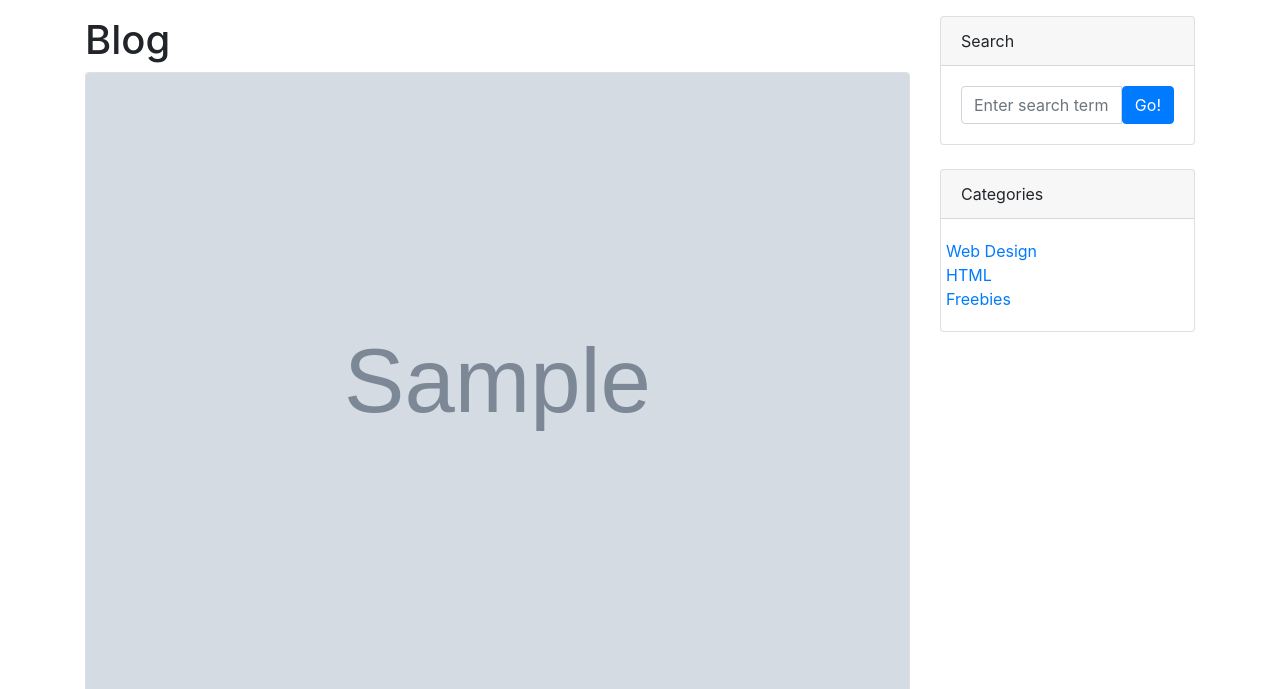
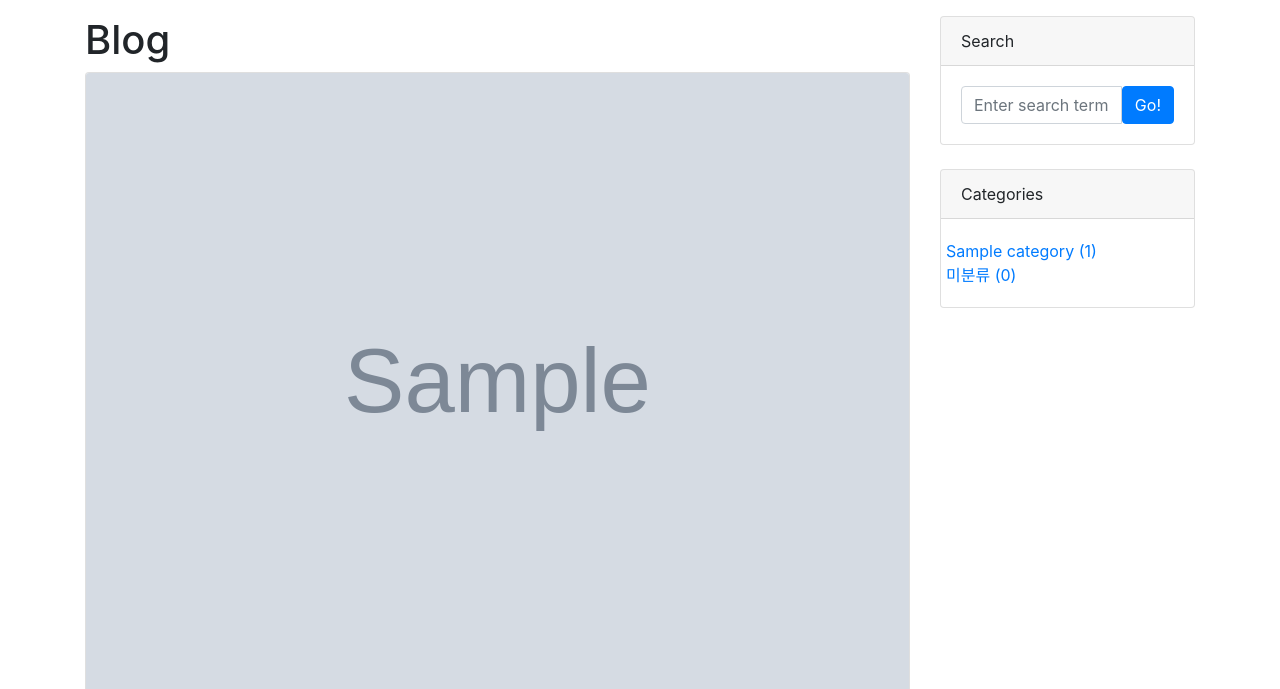
Before and after one commit to seheonnn/django, a Django app: page /blog/ in a window 1280 px wide. Shown: the part 56-745 px from the top of the page. Run offline with Django 4.2, Linux system fonts and the light colour scheme; tables that the repository leaves empty hold one stand-in row (values such as "Sample post"); grey boxes marked "Sample" are stand-in pictures; some libraries are stand-ins or nearby versions.

Commit message:
postList 수정

```diff
--- a/blog/templates/blog/base.html
+++ b/blog/templates/blog/base.html
@@ -39,14 +39,13 @@
                     <div class="card-body">
                         <div class="row">
                             <ul class="list-unstyled mb-0">
+                                {% for category in categories %}
                                 <li>
-                                    <a href="#!">Web Design</a>
+                                    <a href="{{ category.get_absolute_url }}">{{ category }} ({{ category.post_set.count }})</a>
                                 </li>
+                                {% endfor %}
                                 <li>
-                                    <a href="#!">HTML</a>
-                                </li>
-                                <li>
-                                    <a href="#!">Freebies</a>
+                                    <a href="/blog/category/no_category/">미분류 ({{ no_category_post_count }})</a>
                                 </li>
                             </ul>
                         </div>
--- a/blog/templates/blog/post_list.html
+++ b/blog/templates/blog/post_list.html
@@ -4,7 +4,7 @@
 {% if post_list %}
 {% for p in post_list %}
 <!-- Blog post-->
-<div class="card mb-4">
+<div class="card mb-4" id="post-{{ p.pk }}">
     {% if p.head_image %}
     <img class="card-img-top" src="{{ p.head_image.url }}" alt="Card image cap" >
     {% else %}
--- a/blog/views.py
+++ b/blog/views.py
@@ -1,11 +1,17 @@
 from django.shortcuts import render
 from django.views.generic import ListView, DetailView
-from .models import Post
+from .models import Post, Category
 
 # CBV 방식
 class PostList(ListView):
     model = Post
     ordering = '-pk'
+
+    def get_context_data(self, **kwargs):
+        context = super(PostList, self).get_context_data()
+        context['categories'] = Category.objects.all()
+        context['no_category_post_count'] = Post.objects.filter(category=None).count()
+        return context
 
 class PostDetail(DetailView):
     model = Post
```
